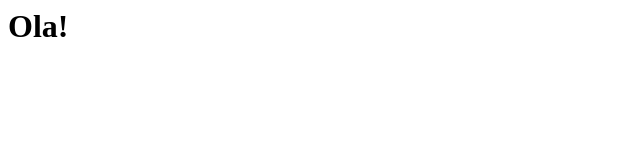
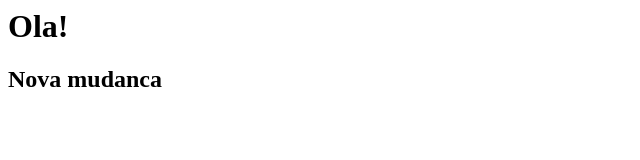
Before and after one commit to yetilab/site, a plain HTML site: page index.htm in a window 1280 px wide. Shown: the whole page, without its empty margins (0-640 px from the left). Drawn offline with Linux system fonts and the light colour scheme.

Commit message:
Alteração no arquivo index.htm

```diff
--- a/index.htm
+++ b/index.htm
@@ -1 +1,2 @@
 <h1>Ola!</h1>
+<h2>Nova mudanca</h2>
```
